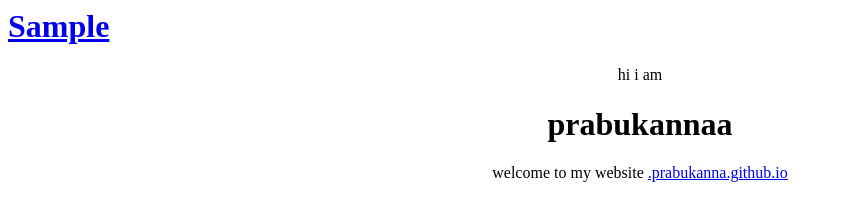
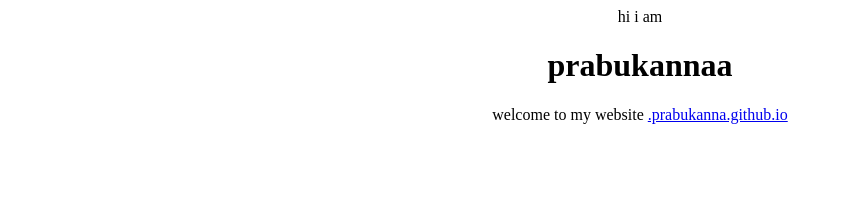
Before and after one commit to prabukannaa/prabukannaa, a plain HTML site: page index.html in a window 1280 px wide. Shown: the whole page, without its empty margins (0-843 px from the left). Drawn offline with Linux system fonts and the light colour scheme.

Commit message:
Update index.html

```diff
--- a/index.html
+++ b/index.html
@@ -3,9 +3,6 @@
 <title>prabukannaa - welcome to my website </title>
 </head>
 <body>
-
-<a href="sample.html"><h1>Sample</h1></a>
-
 <div style="text-align:center;font-color:blue">hi i am <h1> prabukannaa </h1> welcome to my website <a href="https://prabukanna.github.io">.prabukanna.github.io</a></div>
 
 </body>
```
